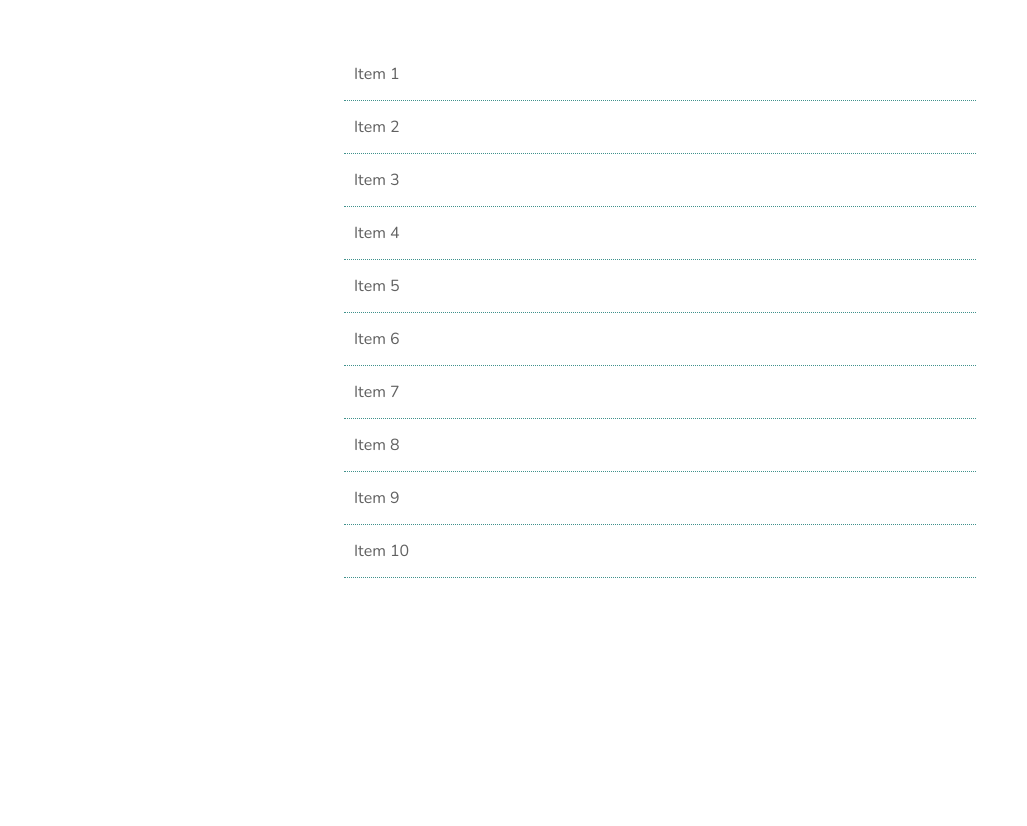
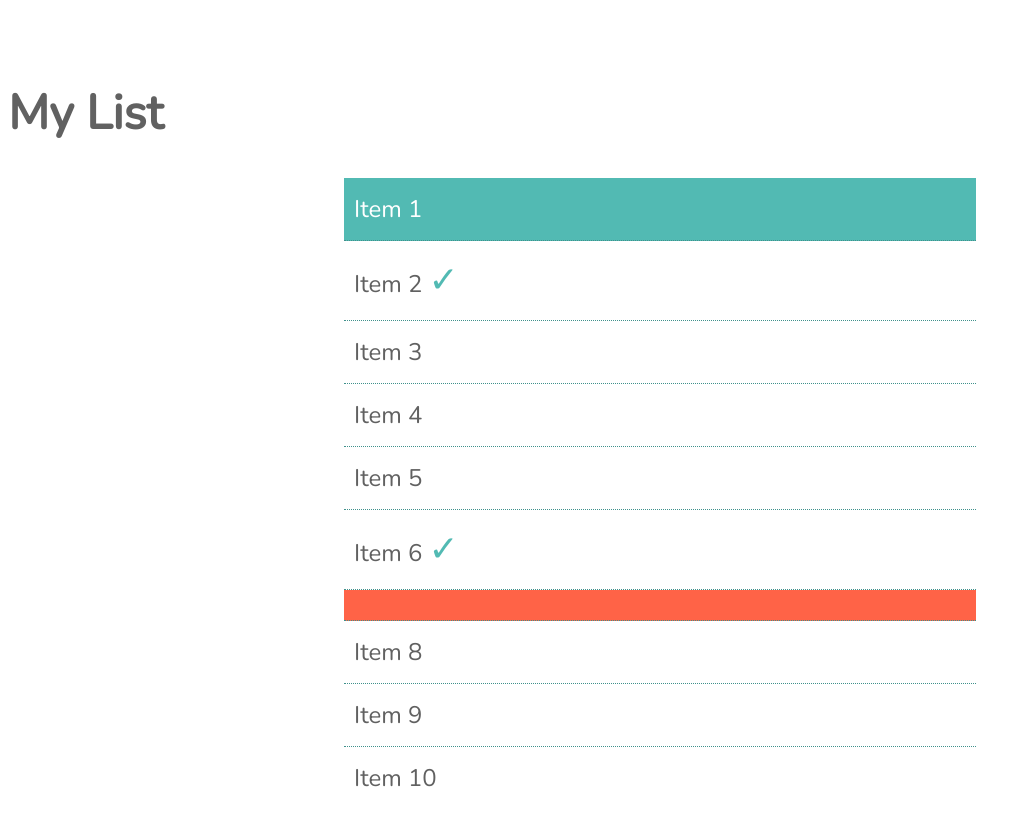
Before and after one commit to Angelfirenze01/TeamTreehouse_WebDesign, a plain HTML site: page 02_CSSSelectors/02_GoingFurther/01_children/index.html in a window 1280 px wide. Shown: the whole page, without its empty margins (0-1027 px from the left). Before the commit the page ends 800 px from the top, so only its background shows below. Drawn offline with nearby package versions, Linux system fonts and the light colour scheme.

Commit message:
Added child selectors; Starting Substring Matching selectors

```diff
--- /dev/null
+++ b/02_CSSSelectors/02_GoingFurther/01_children/css/style.css
@@ -0,0 +1,19 @@
+/* Structural Pseudo-classes------------------ */
+
+li:first-child {
+    background: #52bab3;
+    color: white;
+}
+
+li:last-child {
+    border: none;
+}
+
+:only-child {
+    color: #52bab3;
+    font-size: 1.5em;
+}
+
+li:empty {
+    background: tomato;
+}
--- a/02_CSSSelectors/02_GoingFurther/index.html
+++ b/02_CSSSelectors/02_GoingFurther/01_children/index.html
@@ -23,14 +23,15 @@
 	</style>
 </head>
 <body>
+	<h1>My List</h1>
 	<ul>
 		<li>Item 1</li>
-		<li>Item 2</li>
+		<li>Item 2 <span>&check;</span></li>
 		<li>Item 3</li>
 		<li>Item 4</li>
 		<li>Item 5</li>
-		<li>Item 6</li>
-		<li>Item 7</li>
+		<li>Item 6 <span>&check;</span></li>
+		<li></li>
 		<li>Item 8</li>
 		<li>Item 9</li>
 		<li>Item 10</li>
--- /dev/null
+++ b/02_CSSSelectors/02_GoingFurther/03_begins-with_and_ends-with/css/style.css
@@ -0,0 +1,24 @@
+/* Base Styles -------------------------------- */
+
+body {
+	font-family: 'Nunito', sans-serif;
+	line-height: 1.5;
+	color: #384047;
+	padding: 10px 0 80px;
+}
+div {
+	max-width: 610px;
+	margin: auto;
+}
+ul {
+	list-style: none;
+	padding: 0;
+}
+li {
+	margin-bottom: 14px;
+}
+a {
+	color: #4183c4;
+}
+
+/* Substring Matching Attribute Selectors ---- */
--- a/02_CSSSelectors/02_GoingFurther/css/style.css
+++ /dev/null
@@ -1 +0,0 @@
-/* Structural Pseudo-classes------------------ */
```
Also changed, not shown: 02_CSSSelectors/02_GoingFurther/03_begins-with_and_ends-with/index.html (added, +29 -0 lines), 02_CSSSelectors/02_GoingFurther/03_begins-with_and_ends-with/img/icn-pdf.svg (added), 02_CSSSelectors/02_GoingFurther/03_begins-with_and_ends-with/img/icn-picture.svg (added), 02_CSSSelectors/02_GoingFurther/03_begins-with_and_ends-with/img/icn-zip.svg (added), 02_CSSSelectors/02_GoingFurther/03_begins-with_and_ends-with/img/thumbnails/bay.jpg (added), 02_CSSSelectors/02_GoingFurther/03_begins-with_and_ends-with/img/thumbnails/beach.jpg (added), 02_CSSSelectors/02_GoingFurther/03_begins-with_and_ends-with/img/thumbnails/falls.jpg (added), 02_CSSSelectors/02_GoingFurther/03_begins-with_and_ends-with/img/thumbnails/lake.jpg (added), 02_CSSSelectors/02_GoingFurther/03_begins-with_and_ends-with/img/thumbnails/resort.jpg (added), 02_CSSSelectors/02_GoingFurther/03_begins-with_and_ends-with/img/thumbnails/sunset.jpg (added), 02_CSSSelectors/02_GoingFurther/03_begins-with_and_ends-with/img/thumbnails/trees.jpg (added).
